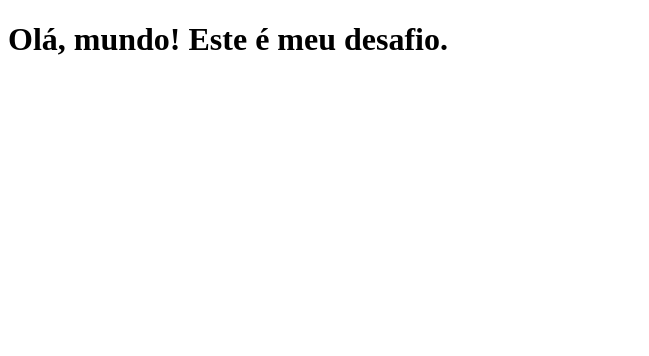
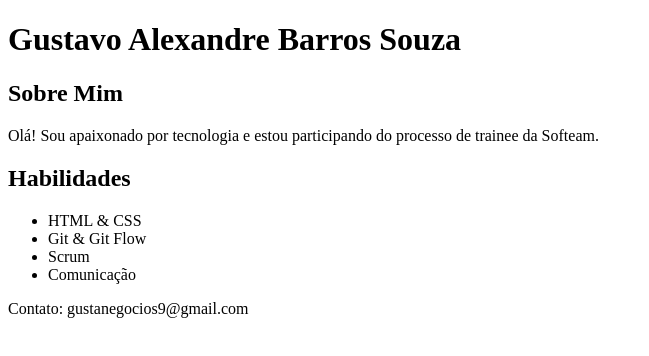
Before and after one commit to alexandrecc7/meu-portifolio, a plain HTML site: page index.html in a window 1280 px wide. Shown: the whole page, without its empty margins (0-649 px from the left). Drawn offline with Linux system fonts and the light colour scheme.

Commit message:
feat: implementa a estrutura base do conteudo html

```diff
--- a/index.html
+++ b/index.html
@@ -2,9 +2,37 @@
 <html lang="pt-br">
 <head>
     <meta charset="UTF-8">
-    <title>Meu Portfólio Softeam</title>
+    <meta name="viewport" content="width=device-width, initial-scale=1.0">
+    <title>Portfólio Pessoal</title>
 </head>
 <body>
-    <h1>Olá, mundo! Este é meu desafio.</h1>
+
+    <header>
+        <h1>Gustavo Alexandre Barros Souza</h1>
+
+    </header>
+
+    <main>
+        <section id="sobre">
+            <h2>Sobre Mim</h2>
+            <p>Olá! Sou apaixonado por tecnologia e estou participando do processo de trainee da Softeam.</p>
+        </section>
+
+        <section id="skills">
+            <h2>Habilidades</h2>
+            <ul>
+                <li>HTML & CSS</li>
+                <li>Git & Git Flow</li>
+                <li>Scrum</li>
+                <li>Comunicação</li>
+            </ul>
+        </section>
+    </main>
+
+    <footer>
+
+        <p>Contato: gustanegocios9@gmail.com</p>
+    </footer>
+
 </body>
 </html>
```
